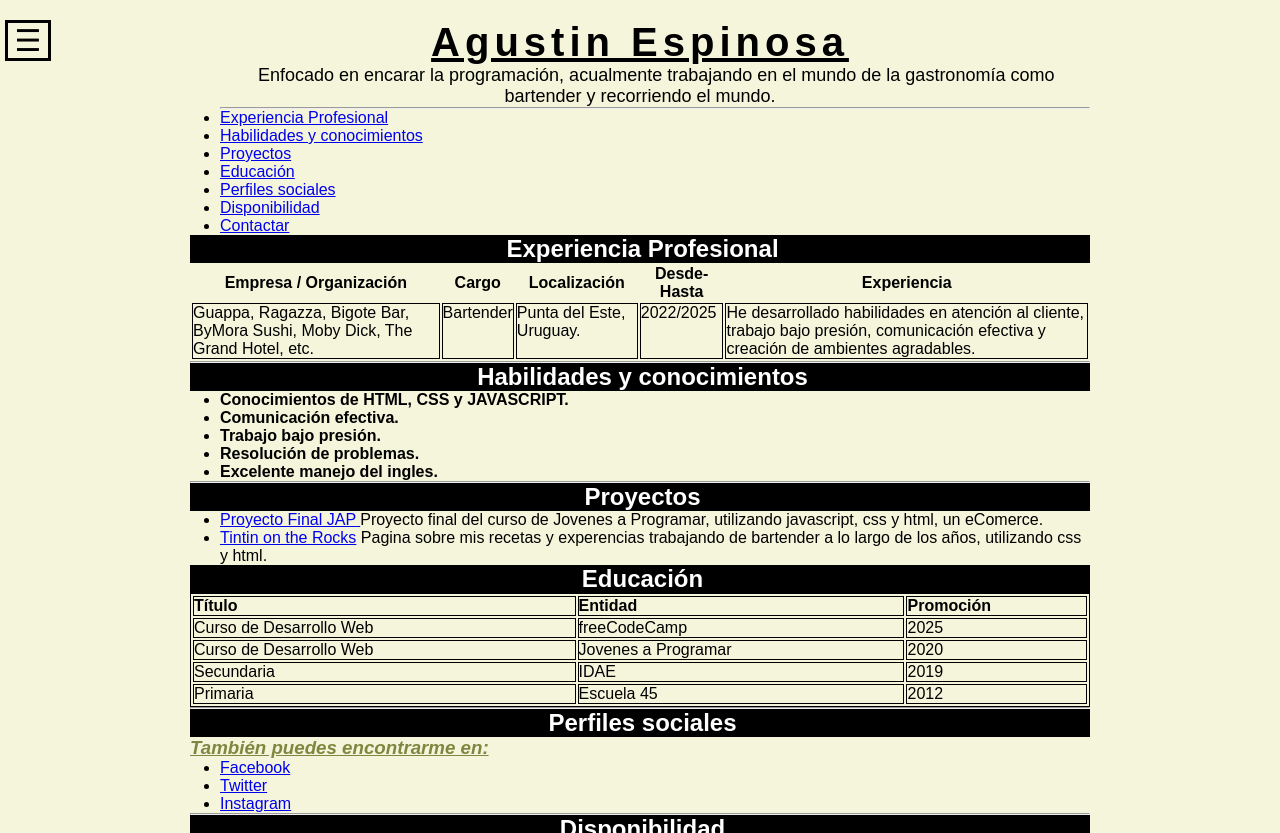
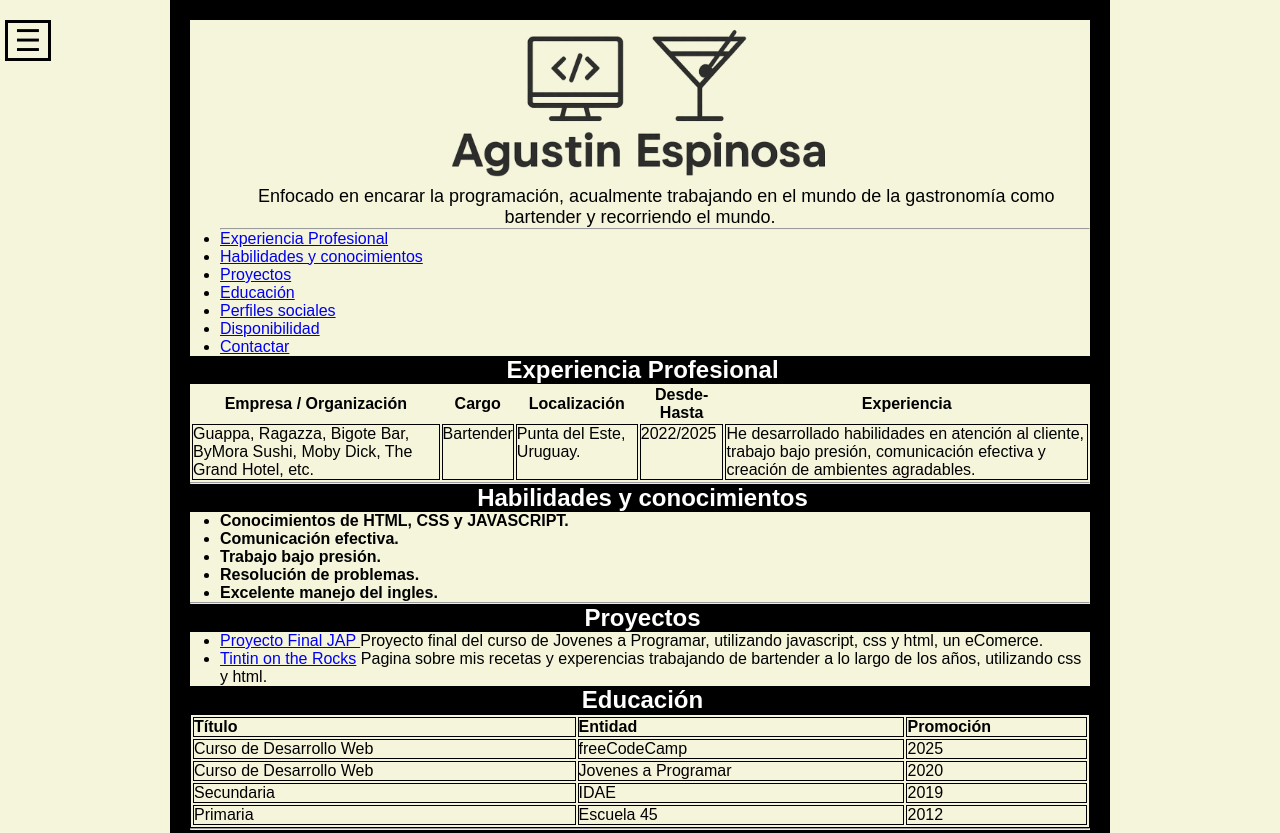
Before and after one commit to tintin-18/Curriculum-Vitae, a plain HTML site: page index.html in a window 1280 px wide. Shown: the top 833 px of the page. Drawn offline with Linux system fonts and the light colour scheme.

Commit message:
Fondo y logo

```diff
--- a/cv.css
+++ b/cv.css
@@ -65,13 +65,10 @@
 body{
     background-color: beige;
   }
-header h1 {
+header {
   text-align: center;
   font-family: sans-serif;
-  font-size: 40px;
-  letter-spacing: 5px;
   background-color: beige;
-  text-decoration-line: underline ;
 }
 
 body p{  text-align: center;
@@ -144,4 +141,10 @@ li p img{
   max-width: 900px;
   margin: 0 auto;
   padding: 20px;
+  background-color: black;
 }
+
+.yologo {
+  width: 45%;
+  margin: 0 auto;
+}
--- a/index.html
+++ b/index.html
@@ -29,7 +29,7 @@
 </section>
 <section>
   <article>
-<header> <h1>Agustin Espinosa</h1>
+<header> <img src="icon me.PNG" class="yologo">
   <p>Enfocado en encarar la programación, acualmente trabajando en el mundo de la gastronomía como bartender y recorriendo el mundo.</p>
 </header>
 </article>
```
Also changed, not shown: icon me.PNG (added).
